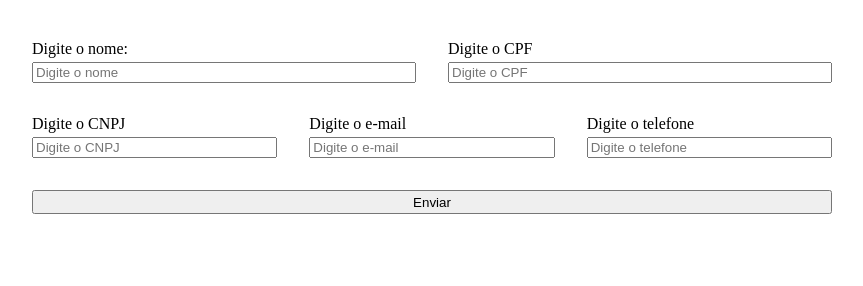
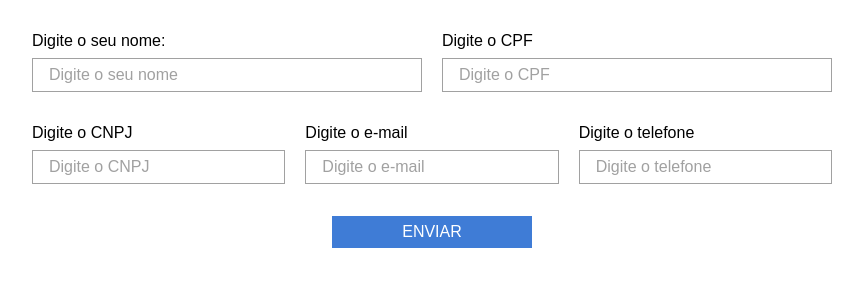
Before and after one commit to FehSouza/estudos-javascript, a website built with Vite: page index.html in a window 1280 px wide. Shown: the whole page, without its empty margins (208-1071 px from the left). Built offline with nearby package versions, Linux system fonts and the light colour scheme.

Commit message:
style(form): styling on form

```diff
--- a/src/form/index.ts
+++ b/src/form/index.ts
@@ -1,4 +1,4 @@
-const enviado = false
+const dataSent = true
 
 type HTMLElementEvent<T extends HTMLElement> = Event & {
   target: T & { value: string }
@@ -105,25 +105,11 @@ const onChangeCNPJ = (value: string) => (cnpjValue = value)
 const onChangeEmail = (value: string) => (emailValue = value)
 const onChangePhone = (value: string) => (phoneValue = value)
 
-const validateName = (value: string) => {
-  return value.length > 2
-}
-
-const validateCPF = (value: string) => {
-  return value.length === 14
-}
-
-const validateCNPJ = (value: string) => {
-  return value.length === 18
-}
-
-const validateEmail = (value: string) => {
-  return value.includes('@') && value.includes('.com')
-}
-
-const validatePhone = (value: string) => {
-  return value.length === 14 || value.length === 15
-}
+const validateName = (value: string) => value.length > 2
+const validateCPF = (value: string) => value.length === 14
+const validateCNPJ = (value: string) => value.length === 18
+const validateEmail = (value: string) => value.includes('@') && value.includes('.com')
+const validatePhone = (value: string) => value.length === 14 || value.length === 15
 
 const maskCPF = (value: string): string => {
   value = value.replace(/\D/g, '')
@@ -150,7 +136,13 @@ const maskPhone = (value: string): string => {
 }
 
 const createForm = () => {
-  const name = createFormInput({ labelText: 'Digite o nome:', labelName: 'name', placeholder: 'Digite o nome', change: onChangeName })
+  const name = createFormInput({
+    labelText: 'Digite o seu nome:',
+    labelName: 'name',
+    placeholder: 'Digite o seu nome',
+    change: onChangeName,
+  })
+
   const cpf = createFormInput({
     labelText: 'Digite o CPF',
     labelName: 'cpf',
@@ -159,6 +151,7 @@ const createForm = () => {
     change: onChangeCPF,
     mask: maskCPF,
   })
+
   const cnpj = createFormInput({
     labelText: 'Digite o CNPJ',
     labelName: 'cnpj',
@@ -167,6 +160,7 @@ const createForm = () => {
     change: onChangeCNPJ,
     mask: maskCNPJ,
   })
+
   const email = createFormInput({
     labelText: 'Digite o e-mail',
     labelName: 'email',
@@ -174,6 +168,7 @@ const createForm = () => {
     placeholder: 'Digite o e-mail',
     change: onChangeEmail,
   })
+
   const phone = createFormInput({
     labelText: 'Digite o telefone',
     labelName: 'phone',
@@ -194,7 +189,52 @@ const createForm = () => {
   line2.appendChild(email.wrapper)
   line2.appendChild(phone.wrapper)
 
-  let submitted = false
+  const buttonSubmit = document.createElement('button')
+  buttonSubmit.classList.add('form__button')
+  buttonSubmit.textContent = 'Enviar'
+
+  const buttonBack = document.createElement('button')
+  buttonBack.classList.add('form__button')
+  buttonBack.textContent = 'Voltar'
+
+  const loading = document.createElement('img')
+  loading.classList.add('form__loading')
+  loading.setAttribute('src', 'loading.svg')
+
+  buttonSubmit.addEventListener('click', (e) => {
+    e.preventDefault()
+
+    const isValidName = validateName(nameValue)
+    const isValidCpf = validateCPF(cpfValue)
+    const isValidCnpj = validateCNPJ(cnpjValue)
+    const isValidEmail = validateEmail(emailValue)
+    const isValidPhone = validatePhone(phoneValue)
+
+    isValidName ? name.setStatus('success', 'Dado válido') : name.setStatus('error', 'Digite um nome válido')
+    isValidCpf ? cpf.setStatus('success', 'Dado válido') : cpf.setStatus('error', 'Digite um CPF válido')
+    isValidCnpj ? cnpj.setStatus('success', 'Dado válido') : cnpj.setStatus('error', 'Digite um CNPJ válido')
+    isValidEmail ? email.setStatus('success', 'Dado válido') : email.setStatus('error', 'Digite um e-mail válido')
+    isValidPhone ? phone.setStatus('success', 'Dado válido') : phone.setStatus('error', 'Digite um telefone válido')
+
+    if (isValidName && isValidCpf && isValidCnpj && isValidEmail && isValidPhone) {
+      buttonSubmit.remove()
+      form.appendChild(loading)
+
+      setTimeout(() => {
+        form.innerHTML = ''
+
+        if (dataSent) {
+          const text = createFormMessageSubmit('Parabéns, seu formulário foi enviado com sucesso')
+          form.appendChild(text)
+        } else {
+          const text = createFormMessageSubmit('Sinto muito, seu formulário não foi enviado com sucesso, tente novamente mais tarde')
+          form.appendChild(text)
+        }
+
+        form.appendChild(buttonBack)
+      }, 2000)
+    }
+  })
 
   const clearForm = () => {
     nameValue = ''
@@ -209,14 +249,8 @@ const createForm = () => {
     phone.resetValue()
   }
 
-  const buttonBack = document.createElement('button')
-  buttonBack.classList.add('form__button')
-  buttonBack.textContent = 'Voltar'
-
   buttonBack.addEventListener('click', (e) => {
     e.preventDefault()
-
-    submitted = false
 
     form.innerHTML = ''
     form.appendChild(line1)
@@ -225,62 +259,15 @@ const createForm = () => {
     clearForm()
   })
 
-  const buttonSubmit = document.createElement('button')
-  buttonSubmit.classList.add('form__button')
-  buttonSubmit.textContent = 'Enviar'
-
-  buttonSubmit.addEventListener('click', (e) => {
-    e.preventDefault()
-
-    if (submitted) return
-    const isValidName = validateName(nameValue)
-    const isValidCpf = validateCPF(cpfValue)
-    const isValidCnpj = validateCNPJ(cnpjValue)
-    const isValidEmail = validateEmail(emailValue)
-    const isValidPhone = validatePhone(phoneValue)
-
-    isValidName ? name.setStatus('success', 'Certo') : name.setStatus('error', 'Digite um nome válido')
-    isValidCpf ? cpf.setStatus('success', 'Certo') : cpf.setStatus('error', 'Digite um CPF válido')
-    isValidCnpj ? cnpj.setStatus('success', 'Certo') : cnpj.setStatus('error', 'Digite um CNPJ válido')
-    isValidEmail ? email.setStatus('success', 'Certo') : email.setStatus('error', 'Digite um e-mail válido')
-    isValidPhone ? phone.setStatus('success', 'Certo') : phone.setStatus('error', 'Digite um telefone válido')
-
-    if (isValidName && isValidCpf && isValidCnpj && isValidEmail && isValidPhone) {
-      submitted = true
-
-      buttonSubmit.remove()
-
-      const image = document.createElement('img')
-      image.classList.add('form__loading')
-      image.setAttribute('src', 'loading.svg')
-      form.appendChild(image)
-
-      setTimeout(() => {
-        form.innerHTML = ''
-
-        if (enviado) {
-          const text = createFormMessageSubmit('Parabéns, seu formulário foi enviado com sucesso')
-          form.appendChild(text)
-        } else {
-          const text = createFormMessageSubmit('Sinto muito : ( seu formulário não foi enviado com sucesso, tente novamente mais tarde')
-          form.appendChild(text)
-        }
-
-        form.appendChild(buttonBack)
-      }, 2000)
-    }
-  })
-
   const form = document.createElement('form')
   form.classList.add('form')
-
   form.appendChild(line1)
   form.appendChild(line2)
   form.appendChild(buttonSubmit)
   return form
 }
 
-const setForm = () => {
+const renderForm = () => {
   const $container = document.querySelector('.container')
   if (!$container) return
 
@@ -288,4 +275,4 @@ const setForm = () => {
   $container.appendChild(form)
 }
 
-setForm()
+renderForm()
--- a/src/form/styles.scss
+++ b/src/form/styles.scss
@@ -1,3 +1,15 @@
+body {
+  margin: 0;
+  padding: 0;
+  width: 100vw;
+  height: 100vh;
+  overflow: hidden;
+  font-family: Arial, Helvetica, sans-serif;
+  font-size: 16px;
+  font-weight: 400;
+  color: #000000;
+}
+
 @keyframes loading {
   from {
     transform: rotate(0);
@@ -13,13 +25,17 @@
   flex-direction: column;
   width: 100%;
   max-width: 800px;
-  margin: 0 auto;
+  margin: 32px auto;
 
   &__line {
     margin-top: 32px;
     display: grid;
     grid-template-columns: repeat(2, 1fr);
-    gap: 32px;
+    gap: 20px;
+
+    &:first-child {
+      margin-top: 0;
+    }
 
     &.form__line-2 {
       grid-template-columns: repeat(3, 1fr);
@@ -28,29 +44,54 @@
     .form__wrapper {
       display: flex;
       flex-direction: column;
-      position: relative;
 
       &--input {
-        margin-top: 4px;
+        margin-top: 8px;
+        height: 32px;
+        border-radius: 0;
+        border: 1px solid #a1a1a1;
+        padding: 0 16px;
+        font-family: Arial, Helvetica, sans-serif;
+        font-size: 16px;
+        font-weight: 400;
+        color: #a1a1a1;
+        outline: none;
+
+        &::placeholder {
+          color: #a1a1a1;
+        }
       }
 
       &--success {
-        position: absolute;
-        bottom: -20px;
+        margin-top: 8px;
         color: green;
+        font-size: 14px;
       }
 
       &--error {
-        position: absolute;
-        bottom: -20px;
+        margin-top: 8px;
         color: red;
+        font-size: 14px;
       }
     }
   }
 
   &__button {
+    margin: 0 auto;
     margin-top: 32px;
     height: 24px;
+    width: 100%;
+    max-width: 200px;
+    height: 32px;
+    border-radius: 0;
+    border: none;
+    background-color: #3f7cd6;
+    font-family: Arial, Helvetica, sans-serif;
+    font-size: 16px;
+    font-weight: 400;
+    color: #ffffff;
+    text-transform: uppercase;
+    cursor: pointer;
   }
 
   &__loading {
@@ -59,6 +100,12 @@
     margin-top: 32px;
     animation: loading 1s linear infinite;
   }
+
+  .form__message-wrapper--text {
+    width: 100%;
+    display: flex;
+    justify-content: center;
+  }
 }
 
 input::-webkit-outer-spin-button,
```
Also changed, not shown: 1 other file.
